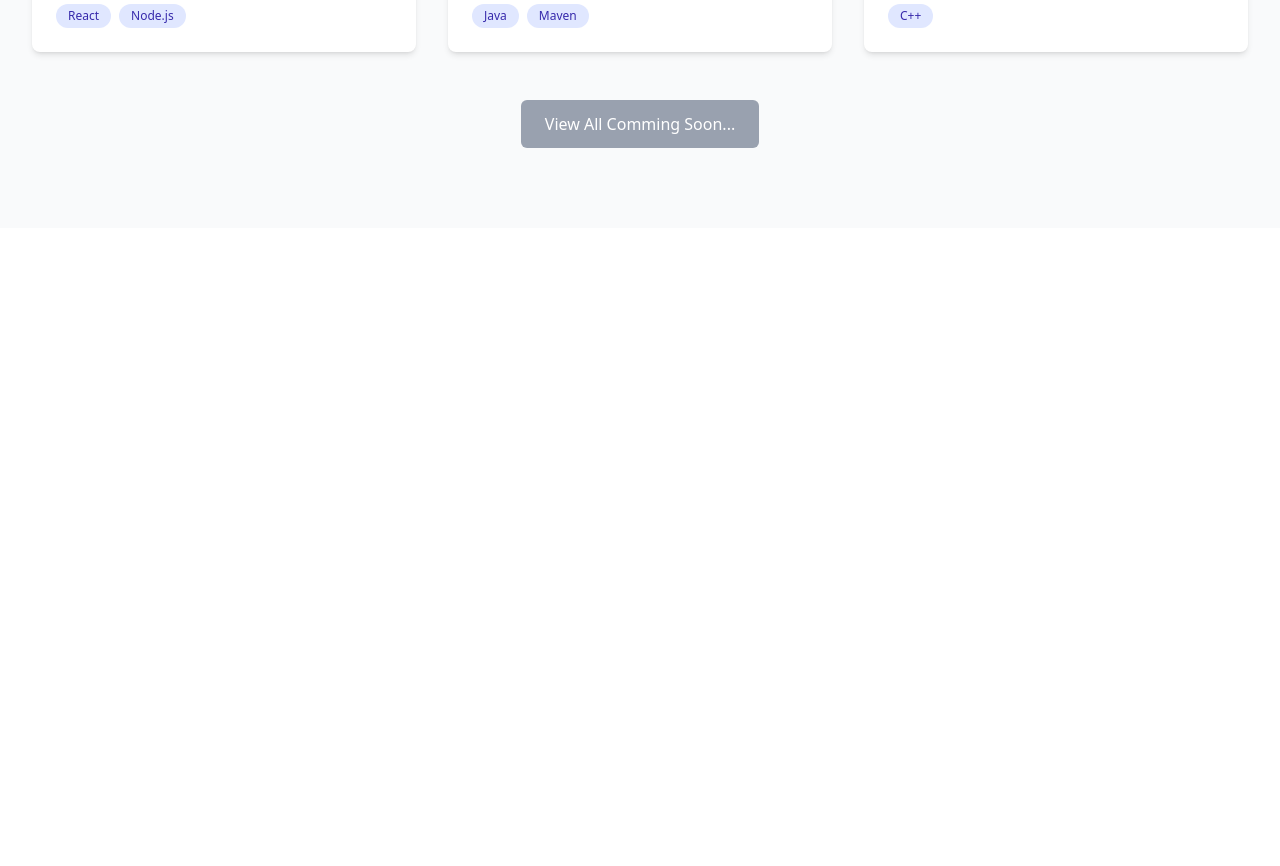
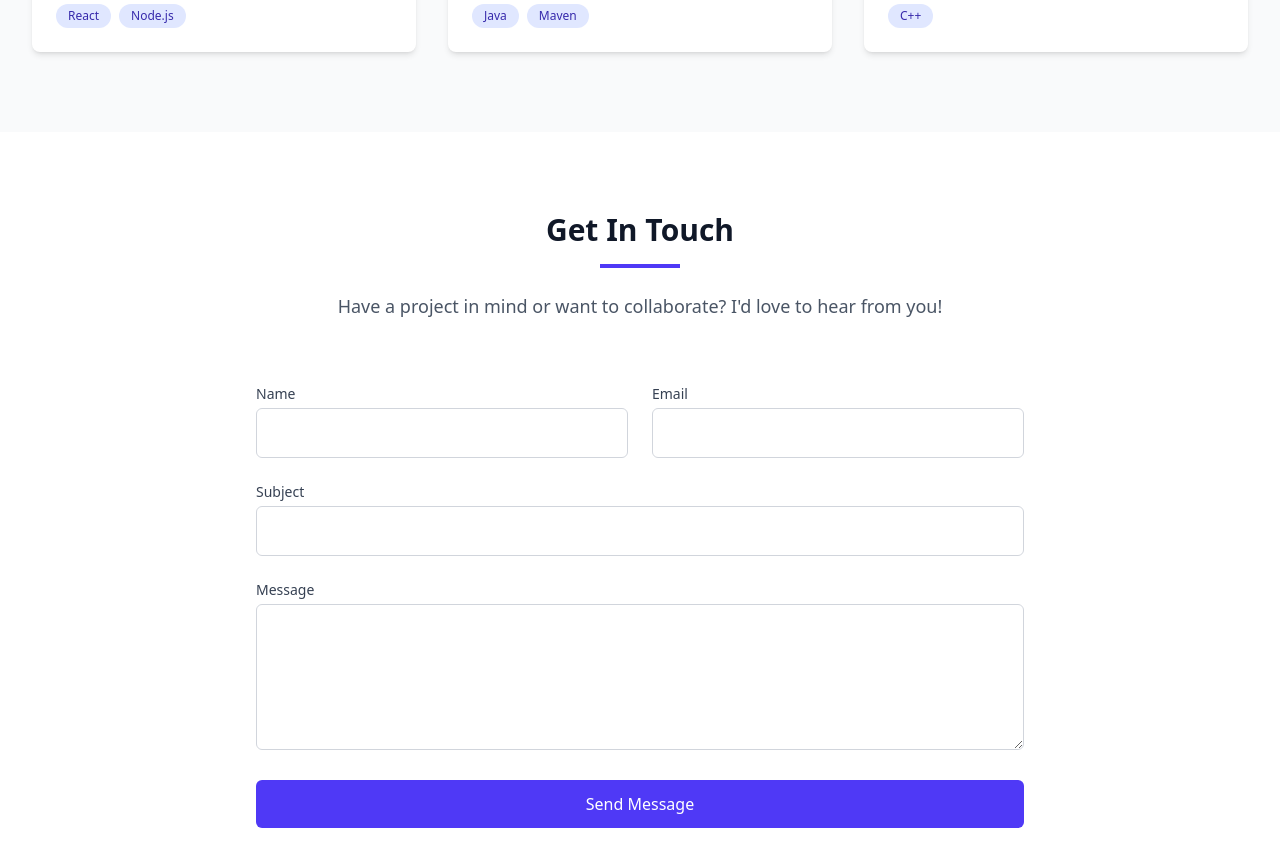
Before and after one commit to fidelity-michael/webpage, a React (Vite) app: page / in a window 1280 px wide. Shown: the part 1720-2586 px from the top of the page. Before the commit the page ends 1948 px from the top, so only its background shows below. Built offline with nearby package versions, Linux system fonts and the light colour scheme.

Commit message:
Get In Touch Section added

```diff
--- a/src/App.tsx
+++ b/src/App.tsx
@@ -280,8 +280,8 @@ function App() {
                   Information Retrieval System
                 </h3>
                 <p className="text-gray-600 mb-4">
-                  A system using indexing and ranking for
-                  efficient, relevant search.
+                  A system using indexing and ranking for efficient, relevant
+                  search.
                 </p>
                 <div className="flex space-x-2">
                   <span className="bg-indigo-100 text-indigo-800 text-xs px-3 py-1 rounded-full">
@@ -320,7 +320,7 @@ function App() {
               </div>
             </div>
           </div>
-
+          {/*
           <div className="text-center mt-12" data-aos="fade-up">
             <a
               href="#"
@@ -328,6 +328,109 @@ function App() {
             >
               View All Comming Soon...
             </a>
+          </div>
+*/}
+        </div>
+      </section>
+
+      <section className="py-20 bg-white">
+        <div className="max-w-7xl mx-auto px-4 sm:px-6 lg:px-8">
+          {/* Section Header */}
+          <div className="text-center mb-16">
+            <h2
+              className="text-3xl font-bold text-gray-900 mb-4"
+              data-aos="fade-up"
+            >
+              Get In Touch
+            </h2>
+            <div className="w-20 h-1 bg-indigo-600 mx-auto mb-6"></div>
+            <p
+              className="text-lg text-gray-600 max-w-3xl mx-auto"
+              data-aos="fade-up"
+              data-aos-delay="100"
+            >
+              Have a project in mind or want to collaborate? I'd love to hear
+              from you!
+            </p>
+          </div>
+
+          {/* Contact Form */}
+          <div className="max-w-3xl mx-auto">
+            <form className="space-y-6" data-aos="fade-up" data-aos-delay="200">
+              {/* Name & Email */}
+              <div className="grid grid-cols-1 md:grid-cols-2 gap-6">
+                <div>
+                  <label
+                    htmlFor="name"
+                    className="block text-sm font-medium text-gray-700 mb-1"
+                  >
+                    Name
+                  </label>
+                  <input
+                    type="text"
+                    id="name"
+                    name="name"
+                    className="w-full px-4 py-3 border border-gray-300 rounded-md focus:ring-indigo-500 focus:border-indigo-500"
+                  />
+                </div>
+                <div>
+                  <label
+                    htmlFor="email"
+                    className="block text-sm font-medium text-gray-700 mb-1"
+                  >
+                    Email
+                  </label>
+                  <input
+                    type="email"
+                    id="email"
+                    name="email"
+                    className="w-full px-4 py-3 border border-gray-300 rounded-md focus:ring-indigo-500 focus:border-indigo-500"
+                  />
+                </div>
+              </div>
+
+              {/* Subject */}
+              <div>
+                <label
+                  htmlFor="subject"
+                  className="block text-sm font-medium text-gray-700 mb-1"
+                >
+                  Subject
+                </label>
+                <input
+                  type="text"
+                  id="subject"
+                  name="subject"
+                  className="w-full px-4 py-3 border border-gray-300 rounded-md focus:ring-indigo-500 focus:border-indigo-500"
+                />
+              </div>
+
+              {/* Message */}
+              <div>
+                <label
+                  htmlFor="message"
+                  className="block text-sm font-medium text-gray-700 mb-1"
+                >
+                  Message
+                </label>
+                <textarea
+                  id="message"
+                  name="message"
+                  rows={5}
+                  className="w-full px-4 py-3 border border-gray-300 rounded-md focus:ring-indigo-500 focus:border-indigo-500"
+                ></textarea>
+              </div>
+
+              {/* Submit Button */}
+              <div>
+                <button
+                  type="submit"
+                  className="w-full bg-indigo-600 text-white px-6 py-3 rounded-md font-medium hover:bg-indigo-700 transition duration-150"
+                >
+                  Send Message
+                </button>
+              </div>
+            </form>
           </div>
         </div>
       </section>
```
